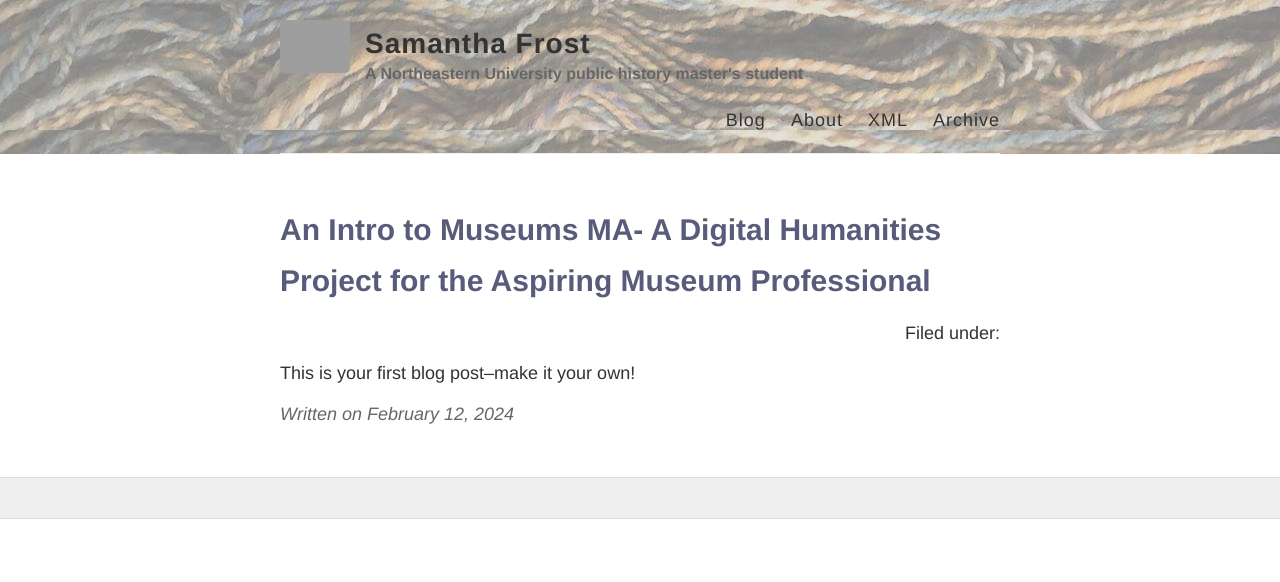
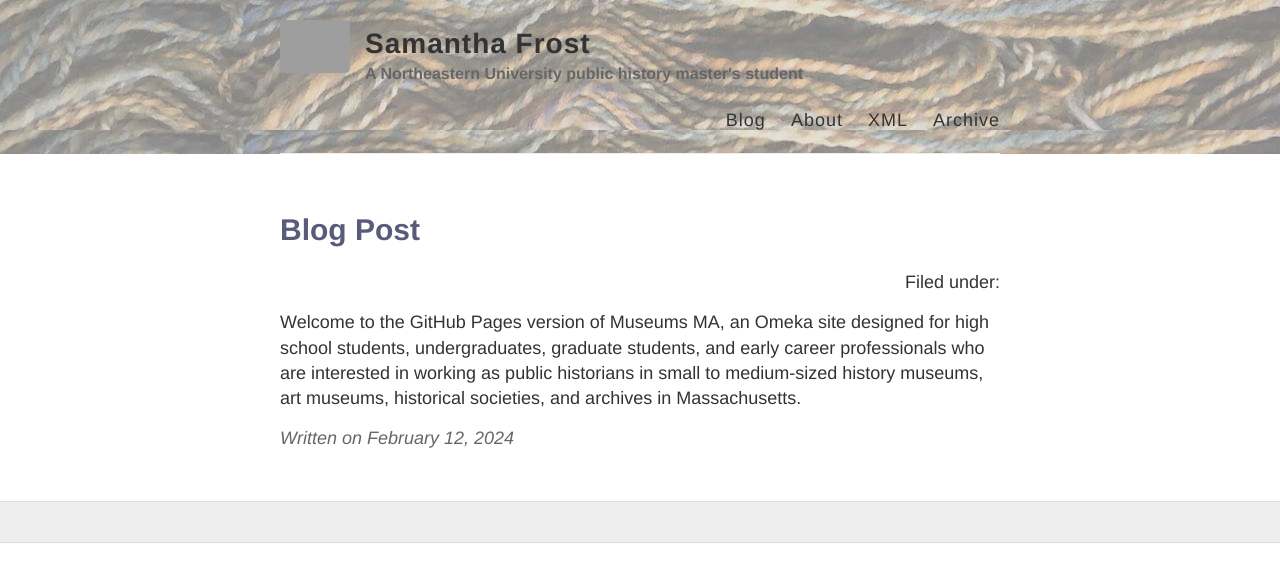
Before and after one commit to samanthafrost/samanthafrost.github.io, a Jekyll site: the page built from _posts/2024-02-12-Blog-Post.md, in a window 1280 px wide. Shown: the top 582 px of the page. Built offline with Jekyll 4.4.1, drawn with Linux system fonts in a browser that asks for light colours; grey boxes are pictures that could not be loaded.

Commit message:
Update 2024-02-12-Blog-Post.md

```diff
--- a/_posts/2024-02-12-Blog-Post.md
+++ b/_posts/2024-02-12-Blog-Post.md
@@ -1,6 +1,6 @@
 ---
 layout: post
-title: An Intro to Museums MA- A Digital Humanities Project for the Aspiring Museum Professional
+title: #An Intro to Museums MA- A Digital Humanities Project for the Aspiring Museum Professional
 ---
 
-This is your first blog post--make it your own!
+Welcome to the GitHub Pages version of Museums MA, an Omeka site designed for high school students, undergraduates, graduate students, and early career professionals who are interested in working as public historians in small to medium-sized history museums, art museums, historical societies, and archives in Massachusetts.
```
